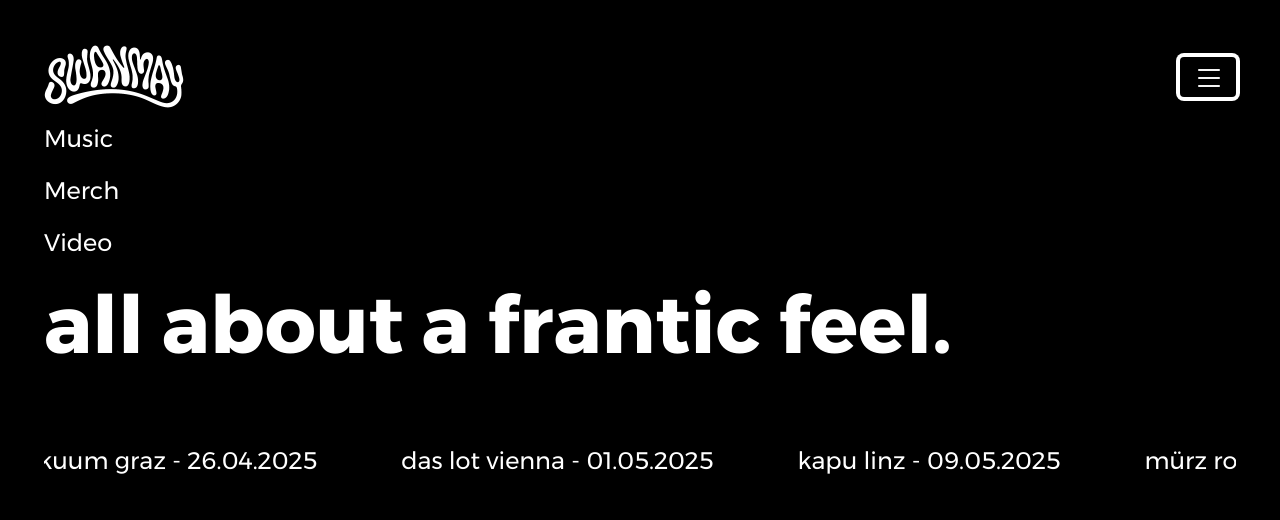
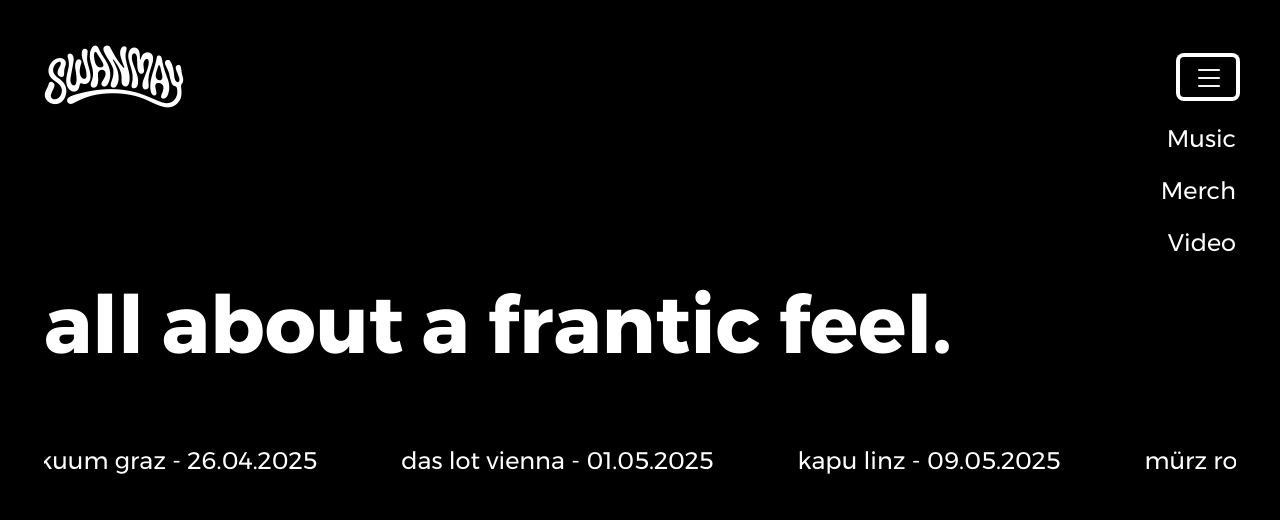
Before and after one commit to swanmaywebsite/website, a plain HTML site: page index.html in a window 1280 px wide. Both pictures are taken after a click on the button "Toggle navigation". Shown: the top 520 px of the page. Drawn offline with Linux system fonts and the light colour scheme.

Commit message:
menü punkte rechtsbündig

```diff
--- a/index.html
+++ b/index.html
@@ -40,13 +40,13 @@
             </button>
             <div class="collapse navbar-collapse justify-content-end" style="font-size: 1.5em;" id="navbarNav">
                 <ul class="navbar-nav">
-                    <li class="nav-item">
+                    <li class="nav-item ms-auto">
                         <a class="nav-link" target="_blank" href="https://swanmay.bandcamp.com/music">Music</a>
                     </li>
-                    <li class="nav-item">
+                    <li class="nav-item ms-auto">
                         <a class="nav-link" target="_blank" href="https://swanmay.bandcamp.com/merch">Merch</a>
                     </li>
-                    <li class="nav-item me-2">
+                    <li class="nav-item ms-auto">
                         <a class="nav-link" target="_blank"
                             href="https://www.youtube.com/channel/UCNMyZcmRGRc968jV1alXFdw">Video</a>
                     </li>
```
